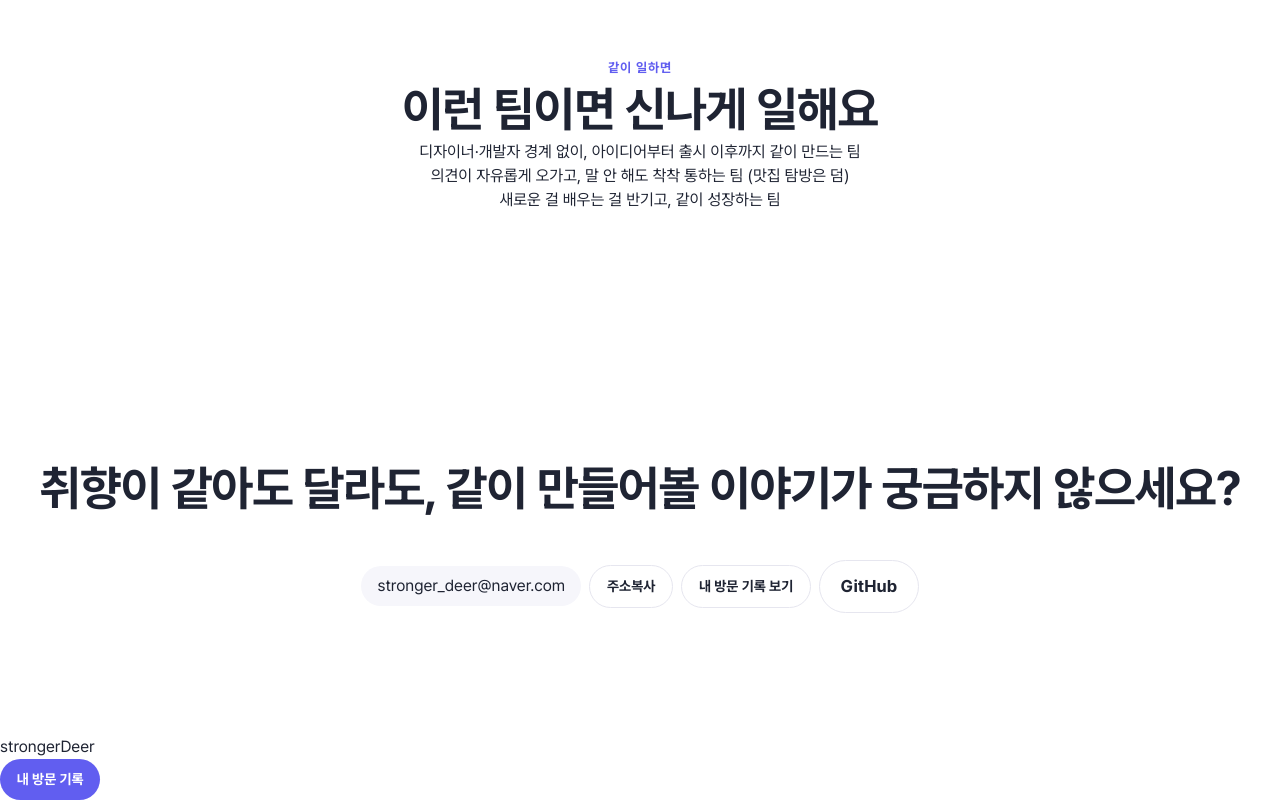
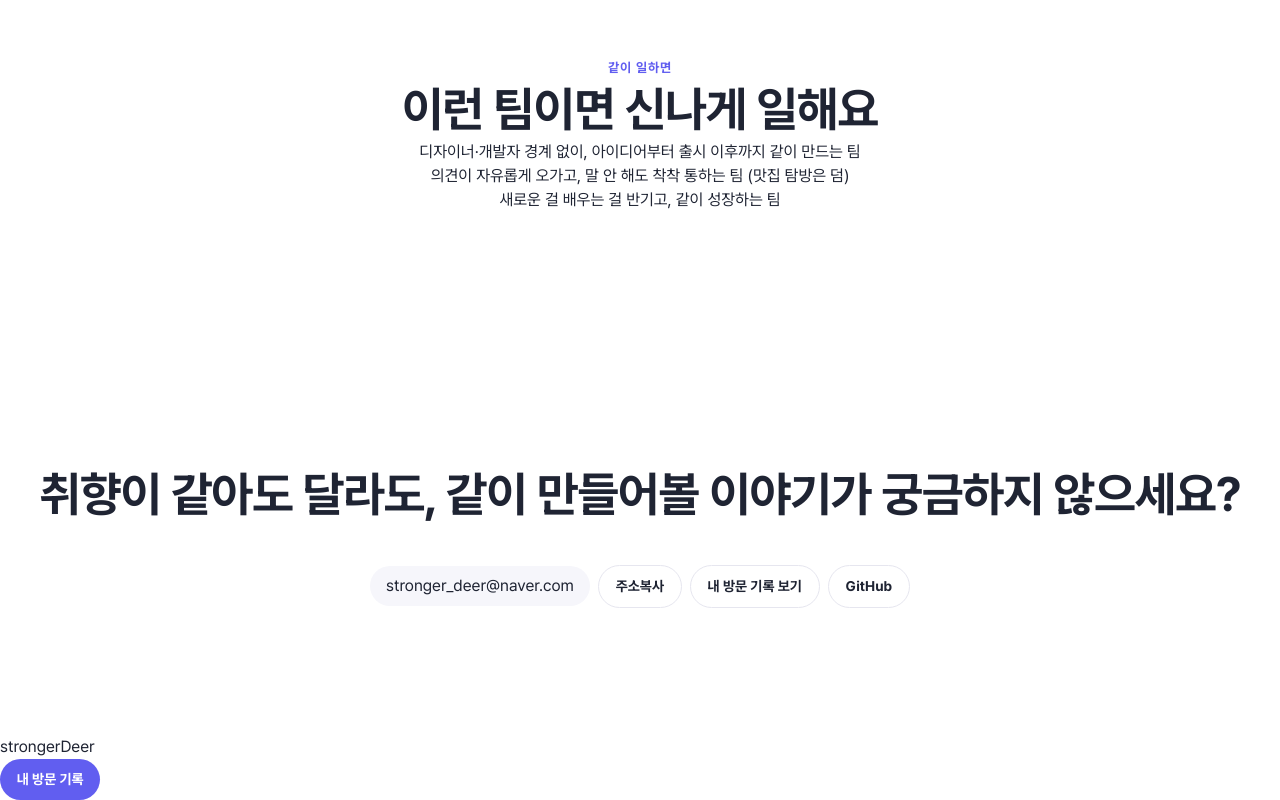
Before and after one commit to strongerDeer/strongerDeer, a Next.js app: page /strongerDeer/ in a window 1280 px wide. Shown: the part 2097-2897 px from the top of the page. Built offline with nearby package versions, Linux system fonts and the light colour scheme.

Commit message:
🎨 Style: 버튼 크기 수정

```diff
--- a/components/sections/Contact.tsx
+++ b/components/sections/Contact.tsx
@@ -22,6 +22,7 @@ export function Contact() {
           href='https://github.com/strongerDeer'
           target='_blank'
           rel='noopener noreferrer'
+          size='sm'
         >
           GitHub
         </ButtonLink>
```
